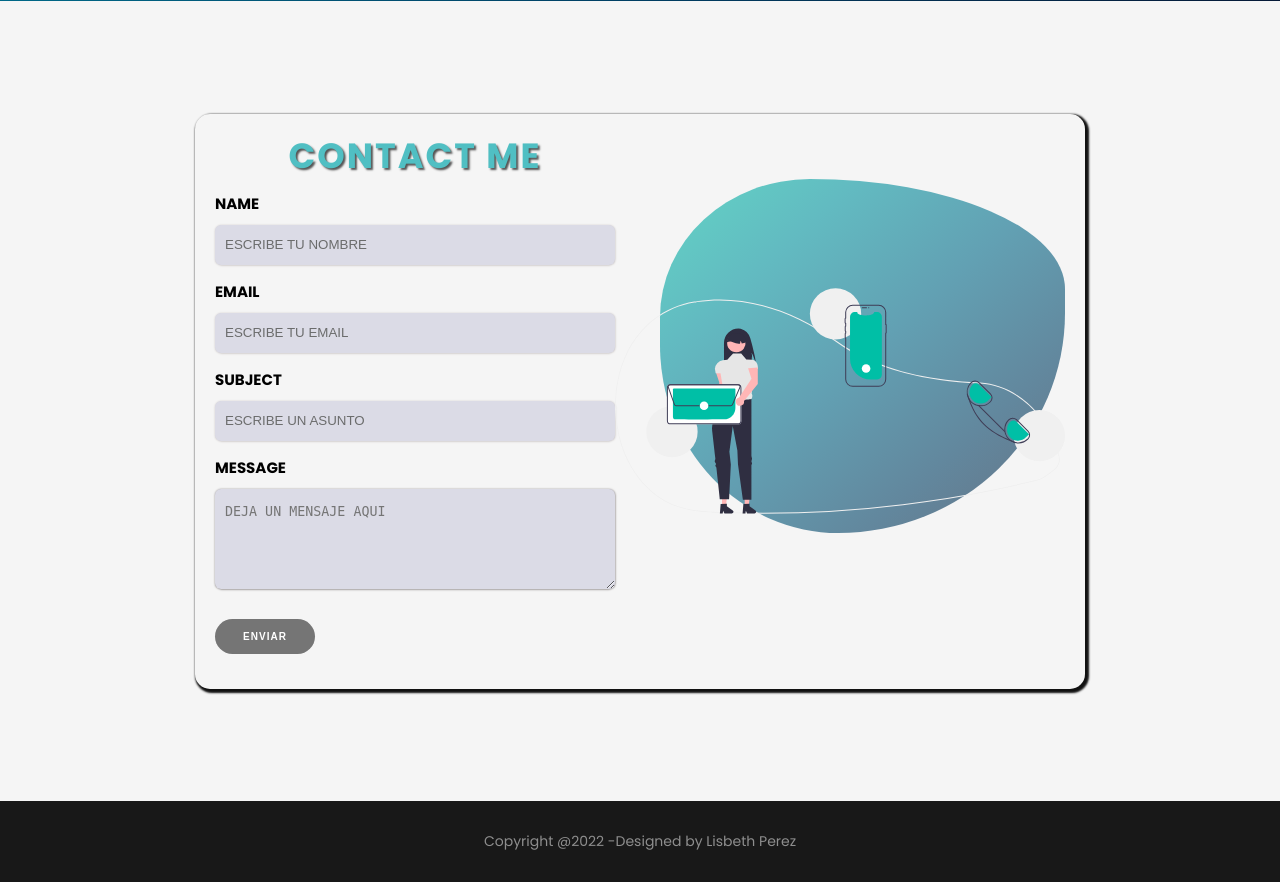
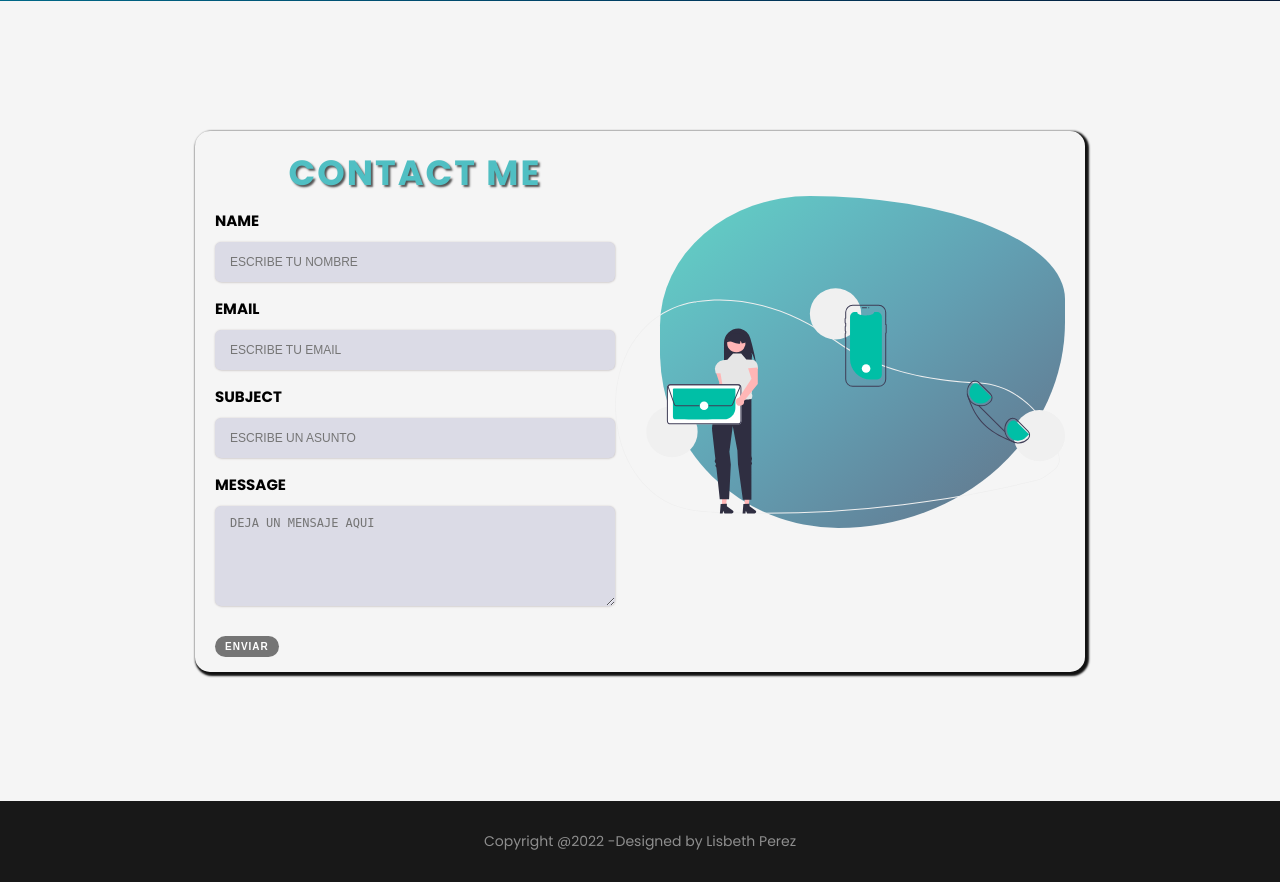
Before and after one commit to lisbethperezcm/Portafolioweb, a PHP site: page / in a window 1280 px wide. Shown: the part 3199-4081 px from the top of the page. Run offline with PHP 8.4, Linux system fonts and the light colour scheme; some libraries are stand-ins or nearby versions.

Commit message:
Add files via upload

```diff
--- a/assets/style.css
+++ b/assets/style.css
@@ -4,12 +4,13 @@
     padding: 0;
     margin: 0;
     box-sizing: border-box;
+    outline: none;
 }
 html{
     font-size: 10px;
      font-family: "Poppins", sans-serif;
     background:#F5F5F5;
-    outline: none;
+
 }
 
 
@@ -60,7 +61,7 @@ html{
 .button{
     display: inline-block;
     padding:5px 10px;
-    color:white ;
+    color:var(--blanco);
     border-radius: 120px;
     text-transform: uppercase;
     font-size:1rem;
@@ -94,6 +95,7 @@ a{
     z-index: 50;
     transition:0.3s ease;
     transition-property:background-color, color;
+
   }
 
 
@@ -106,12 +108,13 @@ line-height: 1.5rem;
 margin: 0 auto;
 z-index: 50;
 
+
 }
 .brand {
 
 }
 .brand h2{
-    color:#66FCF1;
+    color:var(--primario);
     font-size:3.5rem;
 }
 .brand span{
@@ -139,7 +142,7 @@ z-index: 50;
 
     color: var(--primario);
 }
-.menu .active{
+.active{
     color: var(--primario);
     border-bottom:2px solid #50BFC3;
 
@@ -148,6 +151,7 @@ z-index: 50;
     color: var(--blanco);
     background: none;
     border: none;
+    outline: none;
     font-size: 30px;
     padding: 0 20px;
     line-height: 60px;
@@ -164,7 +168,7 @@ z-index: 50;
 
 /****           NO Mas                                   */
 .bg-gray{
-    background-color:#50BFC3;
+    background-color:var(--primario2);
     color: #111111;
 }
 
@@ -372,7 +376,7 @@ border: 2px solid #1f2c38;
 
 
 }
-#about .cta:hover, #hero .linkd:hover{
+#about .cta:hover, #hero .linkd:hover,#contact button:hover{
 color: var(--blanco);
 background-color:var(--primario3);
 Box-shadow: #555 2px 2px 2px;
@@ -893,51 +897,49 @@ background: url(/assets/img/img1.jpg);
     #contact label{
       display: block;
       float: center;
-      font-size:1.6rem;
+      font-size:1.5rem;
 
 
     }
     #contact input{
-        background-color:hwb(240 86% 10%);
-      width:400px;
+       width:400px;
       height: 40px;
-      border: none;
-      box-shadow: #c4bebe 0.2px 0.3px 2px 0.1px;
-      padding-left: 10px;
-      margin: 10px 0 15px 0;
-      outline: none;
-      border-radius: 6px;
+
     }
-    #contact input::placeholder{
-       color:#6b6c6c;
+    #contact input::placeholder ,textarea::placeholder{
+       color:var(--gris);
        text-transform: uppercase;
       }
     textarea{
       width: 400px;
       height: 100px;
-      border: none;
-      outline: none;
-      background-color:hwb(240 86% 10%);
-      margin: 10px 0 15px 0;
-      padding-left: 10px;
-      padding-top: 15px;
-      border-radius: 6px;
-      text-transform: uppercase;
-      box-shadow: #7c7676 0.2px 0.3px 2px 0.1px;
     }
 
-    button{
+    textarea ,input{
+        background-color:hwb(240 86% 10%);
+        border: none;
+        box-shadow: #c4bebe 0.2px 0.3px 2px 0.1px;
+      padding: 10px 15px;
+        margin: 10px 0 15px 0;
+        outline: none;
+        border-radius: 6px;
+        text-transform: uppercase;
+        font-size:1.2rem;
+    }
+
+   /* button{
       height: 35px;
       padding:0 5px 0 5px;
       margin-bottom: 20px;
       margin-top: 10px;
       text-transform: uppercase;
-      background-color: #50BFC3;
+      background-color:var(--primario2);
       border:1px solid #50BFC3;
       border-radius: 10px;
       width: 100px;
       cursor: pointer;
     }
+*/
     button p{
         font-weight: bolder;
     }
@@ -963,7 +965,7 @@ align-items: center;
 #footer a:hover{
     color:var(--blanco);
 }
-
+/*
 aside {
     width: 30%;
     height: 100vh;
@@ -973,3 +975,6 @@ aside {
     font-style: italic;
     background-color: lightgray;
   }
+
+
+      */
```
Also changed, not shown: assets/mediaQuery.css (+47 -39 lines).
